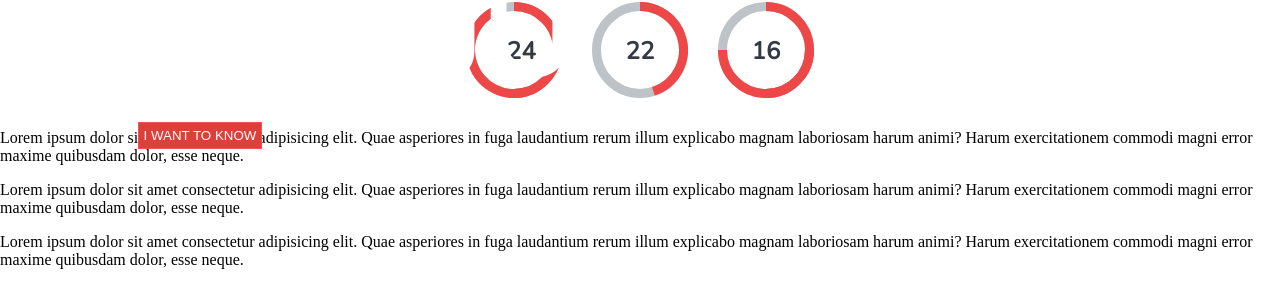
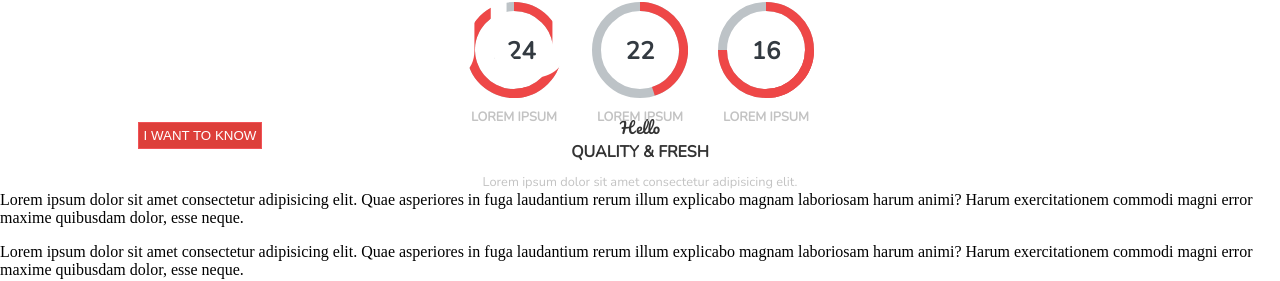
Before and after one commit to chern0us/ju-page, a React (Create React App) app: page / in a window 1280 px wide. Shown: the part 481-762 px from the top of the page. Built offline with nearby package versions, Linux system fonts and the light colour scheme.

Commit message:
quote created

```diff
--- a/src/App.jsx
+++ b/src/App.jsx
@@ -63,6 +63,7 @@ const pie = percent => (
       <div class="right-side half-circle" />
     </div>
     <div className="shadow" />
+    <div className="text big faded">LOREM IPSUM</div>
   </div>
 );
 const pies = () => (
@@ -81,7 +82,23 @@ const pies = () => (
     </div>
   </div>
 );
-
+const quote = () => <div className="quote">
+  <div className="quote_header">
+  <div className="pies_text">
+      <div className="text">Hello</div>
+      <div className="text big">quality & fresh</div>
+      <div className="text faded">
+        Lorem ipsum dolor sit amet consectetur adipisicing elit.
+      </div>
+    </div>
+  </div>
+  <div className="quote_block">
+    <div className="quote_text">            Lorem ipsum dolor sit amet consectetur adipisicing elit. Quae
+            asperiores in fuga laudantium rerum illum explicabo magnam
+            laboriosam harum animi? Harum exercitationem commodi magni error
+            maxime quibusdam dolor, esse neque.</div>
+  </div>
+</div>
 export default class App extends React.Component {
   render() {
     return (
@@ -90,6 +107,7 @@ export default class App extends React.Component {
         <div className="content">
           {banner()}
           {pies()}
+          {quote()}
           <p>
             Lorem ipsum dolor sit amet consectetur adipisicing elit. Quae
             asperiores in fuga laudantium rerum illum explicabo magnam
```
